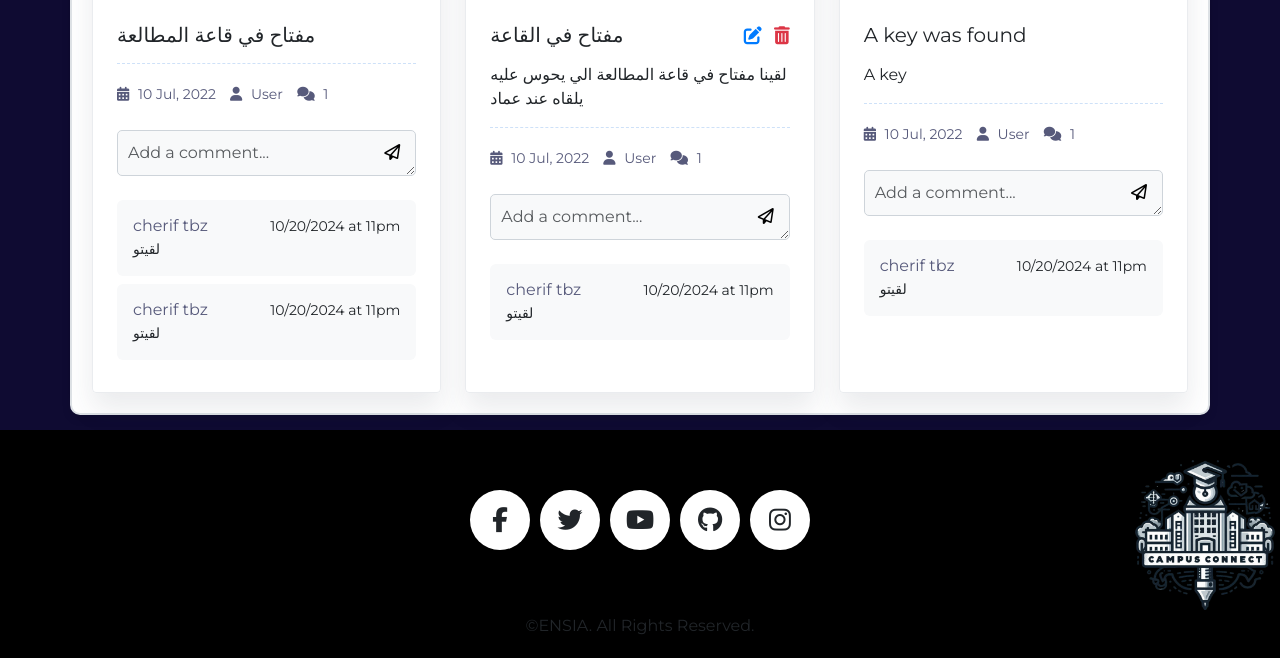
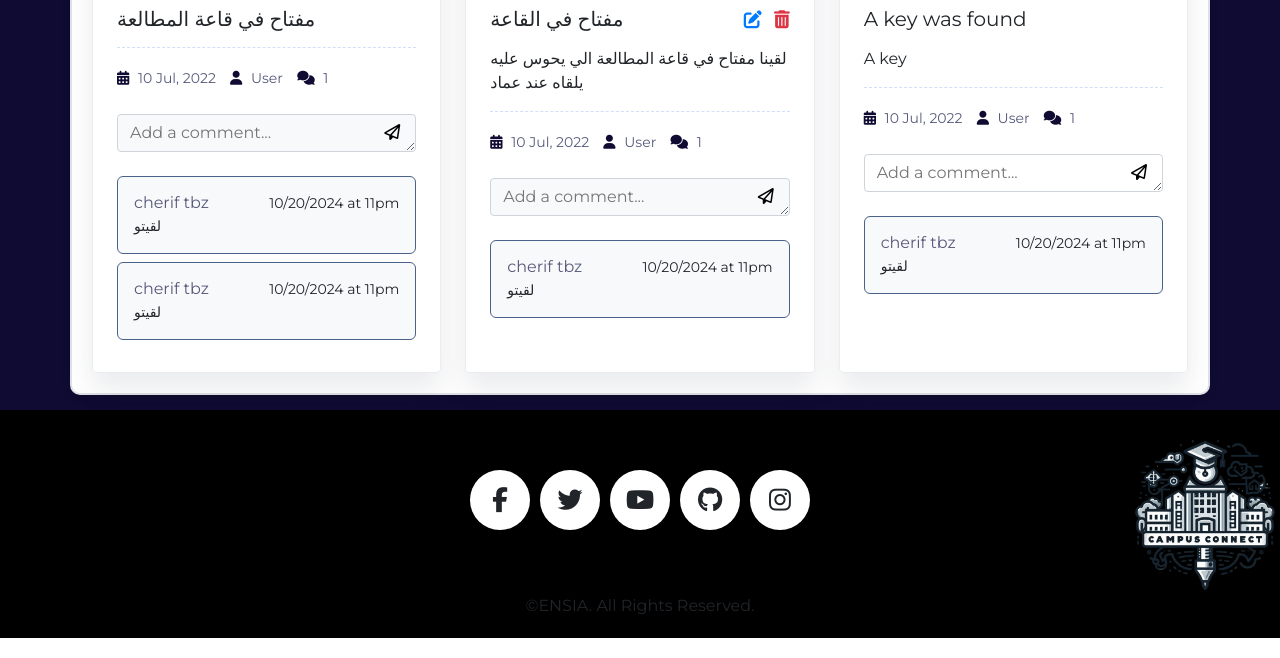
Before and after one commit to KhaledZaabat/CampusConnect, a PHP site: page /lostfound.html in a window 1280 px wide. Shown: the part 1426-2084 px from the top of the page. Run offline with PHP 8.4, Linux system fonts and the light colour scheme; some libraries are stand-ins or nearby versions.

Commit message:
edited the lost and found page

```diff
--- a/assets/css/lostfound.css
+++ b/assets/css/lostfound.css
@@ -225,10 +225,6 @@ label {
     font-weight: bold;
 }
 
-/* Radio button group */
-.form-check-input {
-    margin-right: 10px;
-}
 
 .form-check-label {
     margin-right: 30px;
@@ -284,3 +280,32 @@ label {
         max-width: 90%; /* Set to 90% on smaller screens */
     }
 }
+
+.border-visible {
+    border: 1px solid #4A628A; /* Use any of the root colors, or specify another */
+}
+.icon-blue {
+    color:#0f0b32; /* Replace with a specific blue color or a CSS variable */
+}
+.text-field {
+    display: block;
+    width: 100%;
+    padding: 0.375rem 0.75rem;
+    font-size: 1rem;
+    font-weight: 400;
+    line-height: 1.5;
+    color: #212529;
+    background-color: #fff;
+    background-clip: padding-box;
+    border: 1px solid #ced4da;
+    border-radius: 0.25rem;
+    transition: border-color 0.15s ease-in-out, box-shadow 0.15s ease-in-out;
+}
+
+.text-field:focus {
+    color: #212529; /* Reset text color */
+    background-color: #fff; /* Reset background color */
+    border-color: #0f0b32 !important; /* Custom border color */
+    outline: none !important; /* Remove default outline */
+    box-shadow: none !important; /* Reset any box shadow */
+}
--- a/lostfound.html
+++ b/lostfound.html
@@ -64,11 +64,11 @@
                 <form>
                     <div class="form-group">
                         <label for="title">Title</label>
-                        <input type="text" class="form-control" id="title" name="title" placeholder="Title" required>
+                        <input type="text" class="text-field" id="title" name="title" placeholder="Title" required>
                     </div>
                     <div class="form-group mt-2">
                         <label for="description">Description</label>
-                        <textarea rows="3" class="form-control" id="description" name="description" placeholder="Description" required></textarea>
+                        <textarea rows="3" class="text-field" id="description" name="description" placeholder="Description" required></textarea>
                     </div>
                     <div class="form-group mt-2">
                         <label for="file" class="custom-file-upload">
@@ -136,7 +136,7 @@
         <div class="col-md-6 col-lg-4 mt-5">
             <div class="blog-grid">
                 <div class="blog-grid-img position-relative">
-                    <img alt="img" src="https://media.discordapp.net/attachments/1030743355635798056/1298930456380837909/20241024_094435.jpg?ex=671b5ac1&is=671a0941&hm=2049ad273f40b13ad7ba2c1fb08bc808d7445a54d691d348e1b781ac4c5086af&=&format=webp&width=502&height=670" class="listing-img img-fluid">
+                    <img alt="img" src="https://media.discordapp.net/attachments/1030743355635798056/1298930456380837909/20241024_094435.jpg?ex=671d5501&is=671c0381&hm=297e056f63e2bc2efac37c4b29e94107b5686893f54d17151224eaa135ff74f2&=&format=webp&width=502&height=670" class="listing-img img-fluid">
                 </div>
                 <div class="blog-grid-text p-4">
                     <h3 class="h5 mb-3">
@@ -145,15 +145,15 @@
                     <p class="display-30"></p>
                     <div class="meta meta-style2">
                         <ul>
-                            <li><a href="#!"><i class="fas fa-calendar-alt"></i> 10 Jul, 2022</a></li>
-                            <li><a href="#!"><i class="fas fa-user"></i> User</a></li>
-                            <li><a href="#!"><i class="fas fa-comments"></i> 1</a></li> <!-- Number of comments -->
+                            <li><a href="#!"><i class="fas fa-calendar-alt icon-blue"></i> 10 Jul, 2022</a></li>
+                            <li><a href="#!"><i class="fas fa-user icon-blue"></i> User</a></li>
+                            <li><a href="#!"><i class="fas fa-comments icon-blue"></i> 1</a></li> <!-- Number of comments -->
                         </ul>
                     </div>
                     <!-- Comment Section -->
                     <div class="comment-section mt-4">
                         <form class="nav nav-item w-100 position-relative">
-                            <textarea data-autoresize="" class="form-control pe-5 bg-light" rows="1" placeholder="Add a comment..."></textarea>
+                            <textarea data-autoresize="" class="text-field pe-5 bg-light" rows="1" placeholder="Add a comment..."></textarea>
                             <button class="comments bg-transparent px-3 position-absolute top-50 end-0 translate-middle-y border-0" type="submit">
                                 <i class="fa-regular fa-paper-plane"></i>
                             </button>
@@ -161,14 +161,14 @@
                     </div>
                     <!-- Other Comments -->
                     <div class="mt-4">
-                        <div class="bg-light p-3 rounded mb-2">
+                        <div class="border-visible bg-light p-3 rounded mb-2 comment">
                             <div class="d-flex justify-content-between">
                                 <h6 class="mb-1"><a href="#!">cherif tbz</a></h6>
                                 <small class="ms-2">10/20/2024 at 11pm</small>
                             </div>
                             <p class="small mb-0">لقيتو</p>
                         </div>
-                        <div class="bg-light p-3 rounded mb-2">
+                        <div class="border-visible bg-light p-3 rounded mb-2">
                             <div class="d-flex justify-content-between">
                                 <h6 class="mb-1"><a href="#!">cherif tbz</a></h6>
                                 <small class="ms-2">10/20/2024 at 11pm</small>
@@ -184,7 +184,7 @@
         <div class="col-md-6 col-lg-4 mt-5">
             <div class="blog-grid">
                 <div class="blog-grid-img position-relative">
-                    <img alt="img" src="assets/listings_img/unknown.webp" class="listing-img img-fluid">
+                    <img alt="img" src="https://media.discordapp.net/attachments/1030743355635798056/1298930456380837909/20241024_094435.jpg?ex=671d5501&is=671c0381&hm=297e056f63e2bc2efac37c4b29e94107b5686893f54d17151224eaa135ff74f2&=&format=webp&width=502&height=670" class="listing-img img-fluid">
                 </div>
                 <div class="blog-grid-text p-4">
                     <div class="row">
@@ -198,15 +198,15 @@
                     <p class="display-30">لقينا مفتاح في قاعة المطالعة الي يحوس عليه يلقاه عند عماد</p>
                     <div class="meta meta-style2">
                         <ul>
-                            <li><a href="#!"><i class="fas fa-calendar-alt"></i> 10 Jul, 2022</a></li>
-                            <li><a href="#!"><i class="fas fa-user"></i> User</a></li>
-                            <li><a href="#!"><i class="fas fa-comments"></i> 1</a></li>
+                            <li><a href="#!"><i class="fas fa-calendar-alt icon-blue"></i> 10 Jul, 2022</a></li>
+                            <li><a href="#!"><i class="fas fa-user icon-blue"></i> User</a></li>
+                            <li><a href="#!"><i class="fas fa-comments icon-blue"></i> 1</a></li>
                         </ul>
                     </div>
                     <!-- Comment Section -->
                     <div class="comment-section mt-4">
                         <form class="nav nav-item w-100 position-relative">
-                            <textarea data-autoresize="" class="form-control pe-5 bg-light" rows="1" placeholder="Add a comment..."></textarea>
+                            <textarea data-autoresize="" class="text-field pe-5 bg-light" rows="1" placeholder="Add a comment..."></textarea>
                             <button class="comments bg-transparent px-3 position-absolute top-50 end-0 translate-middle-y border-0" type="submit">
                                 <i class="fa-regular fa-paper-plane"></i>
                             </button>
@@ -214,7 +214,7 @@
                     </div>
                     <!-- Other Comments -->
                     <div class="mt-4">
-                        <div class="bg-light p-3 rounded mb-2">
+                        <div class="border-visible bg-light p-3 rounded mb-2">
                             <div class="d-flex justify-content-between">
                                 <h6 class="mb-1"><a href="#!">cherif tbz</a></h6>
                                 <small class="ms-2">10/20/2024 at 11pm</small>
@@ -230,22 +230,22 @@
         <div class="col-md-6 col-lg-4 mt-5">
             <div class="blog-grid">
                 <div class="blog-grid-img position-relative">
-                    <img alt="img" src="assets/listings_img/unknown.webp" class="listing-img img-fluid">
+                    <img alt="img" src="https://media.discordapp.net/attachments/1030743355635798056/1298930456380837909/20241024_094435.jpg?ex=671d5501&is=671c0381&hm=297e056f63e2bc2efac37c4b29e94107b5686893f54d17151224eaa135ff74f2&=&format=webp&width=502&height=670" class="listing-img img-fluid">
                 </div>
                 <div class="blog-grid-text p-4">
                     <h3 class="h5 mb-3">A key was found</h3>
                     <p class="display-30">A key</p>
                     <div class="meta meta-style2">
                         <ul>
-                            <li><a href="#!"><i class="fas fa-calendar-alt"></i> 10 Jul, 2022</a></li>
-                            <li><a href="#!"><i class="fas fa-user"></i> User</a></li>
-                            <li><a href="#!"><i class="fas fa-comments"></i> 1</a></li>
+                            <li><a href="#!"><i class="fas fa-calendar-alt icon-blue"></i> 10 Jul, 2022</a></li>
+                            <li><a href="#!"><i class="fas fa-user icon-blue"></i> User</a></li>
+                            <li><a href="#!"><i class="fas fa-comments icon-blue"></i> 1</a></li>
                         </ul>
                     </div>
                     <!-- Comment Section -->
                     <div class="comment-section mt-4">
                         <form class="nav nav-item w-100 position-relative">
-                            <textarea data-autoresize="" class="form-control pe-5 bg-light" rows="1" placeholder="Add a comment..."></textarea>
+                            <textarea data-autoresize="" class="text-field " rows="1" placeholder="Add a comment..."></textarea>
                             <button class="comments bg-transparent px-3 position-absolute top-50 end-0 translate-middle-y border-0" type="submit">
                                 <i class="fa-regular fa-paper-plane"></i>
                             </button>
@@ -253,7 +253,7 @@
                     </div>
                     <!-- Other Comments -->
                     <div class="mt-4">
-                        <div class="bg-light p-3 rounded mb-2">
+                        <div class="border-visible bg-light p-3 rounded mb-2">
                             <div class="d-flex justify-content-between">
                                 <h6 class="mb-1"><a href="#!">cherif tbz</a></h6>
                                 <small class="ms-2">10/20/2024 at 11pm</small>
```
Also changed, not shown: assets/css/roomRequest.css (+7 -1 lines).
